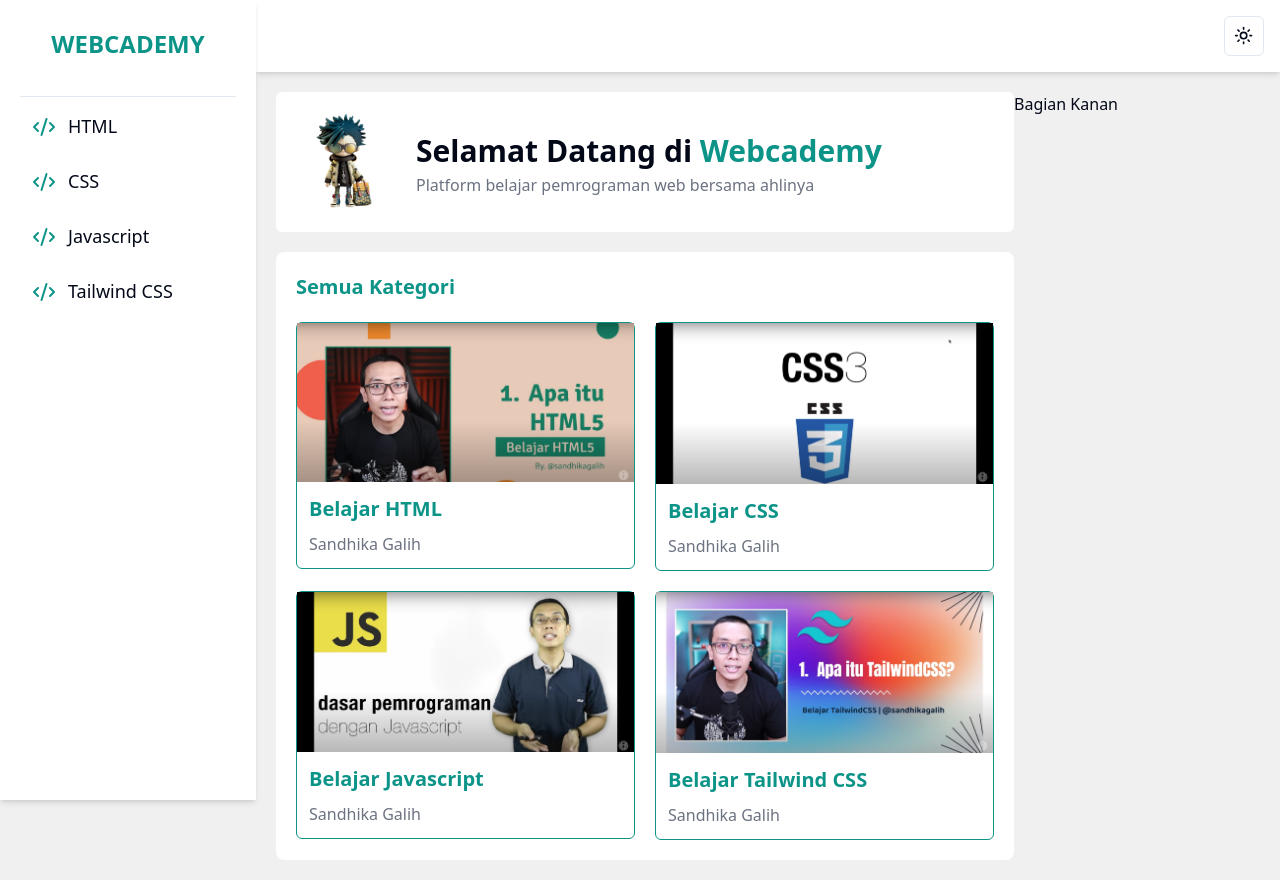
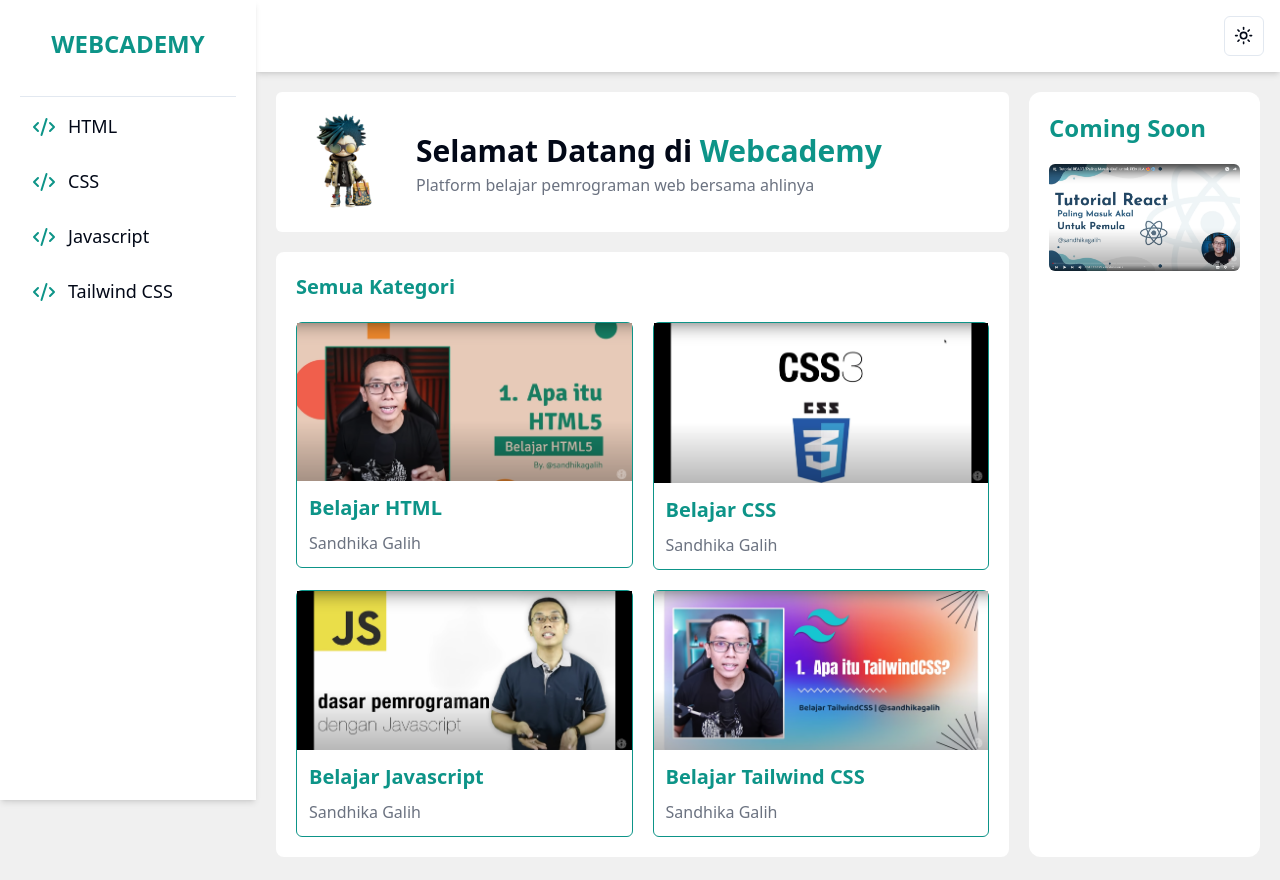
Before and after one commit to ahmadammarm/webcademy, a Next.js app: page / in a window 1280 px wide. Built offline with nearby package versions, Linux system fonts and the light colour scheme.

Commit message:
update side banner

```diff
--- a/app/(router)/html/page.js
+++ b/app/(router)/html/page.js
@@ -2,7 +2,7 @@ import React from 'react'
 
 function HTML() {
   return (
-    <div className='text-white'>HTML</div>
+    <div>HTML</div>
   )
 }
 
--- /dev/null
+++ b/app/components/SideBanners.jsx
@@ -0,0 +1,15 @@
+import React from 'react'
+import Image from 'next/image'
+
+function SideBanners() {
+  return (
+    <div>
+        <h2 className="text-primary mb-[20px] text-2xl font-bold">Coming Soon</h2>
+        <div>
+            <Image src="/html/react.png" alt="Belajar React" width={500} height={300} className="rounded-md" />
+        </div>
+    </div>
+  )
+}
+
+export default SideBanners
--- a/app/page.js
+++ b/app/page.js
@@ -1,18 +1,19 @@
 import WelcomeBanner from "./components/WelcomeBanner";
 import CourseList from "./components/CourseList";
+import SideBanners from "./components/SideBanners";
 
 export default function Home() {
   return (
     <div>
-      <div className='grid grid-cols-1 md:grid-cols-4 p-5'>
+      <div className='grid grid-cols-1 md:grid-cols-4 p-5 gap-5'>
         {/* Bagian Kiri */}
         <div className="col-span-3">
           <WelcomeBanner />
           <CourseList />
         </div>
         {/* Bagian Kanan */}
-        <div>
-          Bagian Kanan
+        <div className="p-5 bg-white dark:bg-slate-900 rounded-xl">
+          <SideBanners />
         </div>
       </div>
     </div>
--- a/package.json
+++ b/package.json
@@ -1,5 +1,5 @@
 {
-  "name": "courses",
+  "name": "webcademy",
   "version": "0.1.0",
   "private": true,
   "scripts": {
```
Also changed, not shown: public/html/react.png (added), 1 other file (tests, documents, lock files or other folders).
